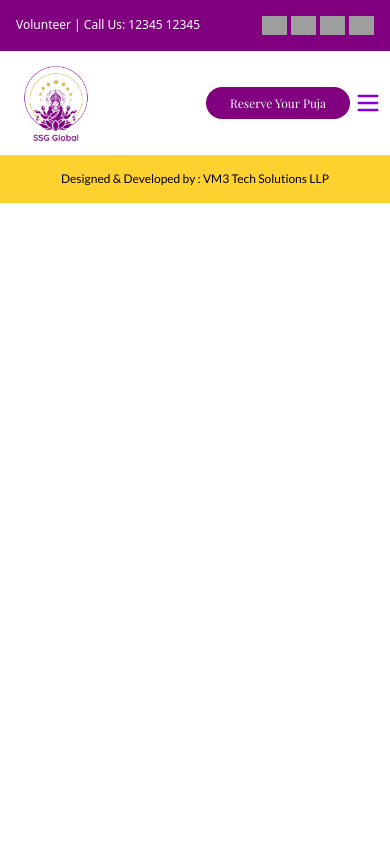
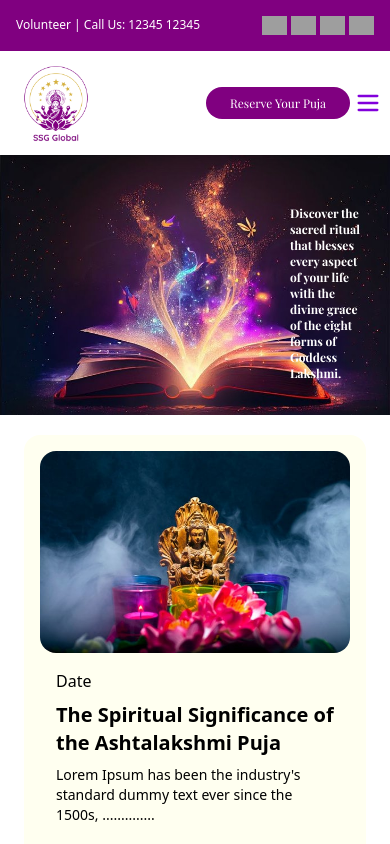
Before and after one commit to ShohebMomin/ssgGlobal, a React (Vite) app in the folder client/: page /blogs in a window 390 px wide. Shown: the top 844 px of the page. Built offline with nearby package versions, Linux system fonts and the light colour scheme; grey boxes are pictures that could not be loaded; a web font is replaced by a local one.

Commit message:
built 4th page for 'blogs' fetched data from JSON file using map() function

```diff
--- /dev/null
+++ b/client/public/blogdata.json
@@ -0,0 +1,44 @@
+[
+    {
+      "id": 1,
+      "image": "SpiritualImage",
+      "date": "Date",
+      "heading": "The Spiritual Significance of the Ashtalakshmi Puja",
+      "information": "Lorem Ipsum has been the industry's standard dummy text ever since the 1500s, .............."
+    },
+    {
+      "id": 2,
+      "image": "SpiritualImage",
+      "date": "Date",
+      "heading": "The Spiritual Significance of the Ashtalakshmi Puja",
+      "information": "Lorem Ipsum has been the industry's standard dummy text ever since the 1500s, .............."
+    },
+    {
+      "id": 3,
+      "image": "SpiritualImage",
+      "date": "Date",
+      "heading": "The Spiritual Significance of the Ashtalakshmi Puja",
+      "information": "Lorem Ipsum has been the industry's standard dummy text ever since the 1500s, .............."
+    },
+    {
+      "id": 1,
+      "image": "SpiritualImage",
+      "date": "Date",
+      "heading": "The Spiritual Significance of the Ashtalakshmi Puja",
+      "information": "Lorem Ipsum has been the industry's standard dummy text ever since the 1500s, .............."
+    },
+    {
+      "id": 2,
+      "image": "SpiritualImage",
+      "date": "Date",
+      "heading": "The Spiritual Significance of the Ashtalakshmi Puja",
+      "information": "Lorem Ipsum has been the industry's standard dummy text ever since the 1500s, .............."
+    },
+    {
+      "id": 3,
+      "image": "SpiritualImage",
+      "date": "Date",
+      "heading": "The Spiritual Significance of the Ashtalakshmi Puja",
+      "information": "Lorem Ipsum has been the industry's standard dummy text ever since the 1500s, .............."
+    }
+]
--- a/client/src/App.jsx
+++ b/client/src/App.jsx
@@ -8,6 +8,7 @@ import Footer from './components/Footer';
 import { BrowserRouter as Router, Route, Routes} from 'react-router-dom'
 import AboutUs from './components/Pages/AboutUs';
 import AboutPuja from './components/Pages/AboutPuja';
+import BlogsPage from './components/Pages/BlogsPage';
 
 
 function App() {
@@ -23,6 +24,7 @@ function App() {
         <Route path="/" element={<HomePage />} />
         <Route path="/about" element={<AboutUs />} />
         <Route path="/about-puja" element={<AboutPuja />} />
+        <Route path="/blogs" element={<BlogsPage />} />
         <Route path="/contact" element={<ContactUs />} />
       </Routes>
 
--- a/client/src/components/Navbar.jsx
+++ b/client/src/components/Navbar.jsx
@@ -39,7 +39,7 @@ export default function Navbar() {
                 <ul id="navbar-elments" className="flex items-center gap-25 font-bold font-lato text-xl ">
                     <li id="home"><Link to="/">Home</Link></li>
                     <li id="about-us"><Link to="/about">About Us</Link></li>
-                    <li id="about-puja">About Puja</li>
+                    <li id="about-puja"><Link to="/about-puja">About Puja</Link></li>
                     <li id="blog">Blog</li>
                     <li id="contact">Contact</li>
                 </ul>
--- a/client/src/components/Pages/AboutUs.jsx
+++ b/client/src/components/Pages/AboutUs.jsx
@@ -1,4 +1,4 @@
-import React from 'react'
+
 import HeroSection from '../HeroSection'
 import HeadingParagraph from '../HeadingParagraph'
 import mandirImage from "../../assets/Images/mandir-image.jpg"
--- /dev/null
+++ b/client/src/components/Pages/BlogsPage.jsx
@@ -0,0 +1,31 @@
+import HeroSection from "../HeroSection"
+import blogs from '/public/blogdata.json'
+
+const BlogsPage = () => {
+  return (
+    <>
+      <HeroSection textSize="text-xs md:text-5xl" imagesrc="src\assets\Images\book.jpg" layout="top-2 md:top-10 left-auto right-5 md:right-10 h-full w-20 md:w-96" heading="Discover the sacred ritual that blesses every aspect of your life with the divine grace of the eight forms of Goddess Lakshmi."/>
+
+      <div className="md:px-10 px-1 mx-auto grid grid-cols-1 md:grid-cols-3 gap-6">
+
+        {blogs.map((blogs) => (
+          <div className="bg-[#fffff0] p-4 rounded-2xl m-5 place-items-end-safe overflow-visible md:w-md lg:w-md ">
+              <img
+                src="src/assets/Images/spiritual.jpg"
+                alt={blogs.name}
+                className="md:w-96 lg:w-96 object-cover rounded-2xl m-auto"
+              />
+              <div className="p-4">
+                <p className=" text-black">{blogs.date}</p>
+                <h3 className="mt-2 text-xl font-semibold">{blogs.heading}</h3>
+                <p className="mt-2 text-sm">{blogs.information}</p>
+              </div>
+              <div className="flex font-playfair text-xl font-bold"><button className="mr-2 text-[#D4AF37]">Read More</button><p className="text-customPurple font-lato font-bold ">&gt;&gt;</p></div>
+            </div>
+        ))}
+    </div>
+    </>
+  )
+}
+
+export default BlogsPage
--- a/client/src/components/SpiritualInsightsSlider.jsx
+++ b/client/src/components/SpiritualInsightsSlider.jsx
@@ -2,6 +2,7 @@ import Slider from 'react-slick';
 import "slick-carousel/slick/slick.css";
 import "slick-carousel/slick/slick-theme.css";
 import SpiritualImage from '../assets/Images/spiritual.jpg';
+import blogs from '/public/blogdata.json'
 
 
 const SpiritualInsightsSlider = () => {
@@ -39,44 +40,20 @@ const SpiritualInsightsSlider = () => {
   ],
   };
 
-  const slides = [
-    {
-      id: 1,
-      image: SpiritualImage,
-      date: 'Date',
-      heading: "The Spiritual Significance of the Ashtalakshmi Puja",
-      information: "Lorem Ipsum has been the industry's standard dummy text ever since the 1500s, .............."
-    },
-    {
-      id: 2,
-      image: SpiritualImage,
-      date: 'Date',
-      heading: "The Spiritual Significance of the Ashtalakshmi Puja",
-      information: "Lorem Ipsum has been the industry's standard dummy text ever since the 1500s, .............."
-    },
-    {
-      id: 3,
-      image: SpiritualImage,
-      date: 'Date',
-      heading: "The Spiritual Significance of the Ashtalakshmi Puja",
-      information: "Lorem Ipsum has been the industry's standard dummy text ever since the 1500s, .............."
-    },
-  ];
-
   return (
     <div className="md:px-10 px-1 mx-auto">
       <Slider {...settings} className="-mx-2">
-        {slides.map((slide) => (
+        {blogs.map((blogs) => (
           <div className="bg-[#fffff0] p-4 rounded-2xl m-5 place-items-end-safe overflow-visible">
               <img
-                src={slide.image}
-                alt={slide.name}
+                src="src/assets/Images/spiritual.jpg"
+                alt={blogs.name}
                 className="w-full object-cover  rounded-2xl"
               />
               <div className="p-4">
-                <p className=" text-black">{slide.date}</p>
-                <h3 className="mt-2 text-xl font-semibold">{slide.heading}</h3>
-                <p className="mt-2 text-sm">{slide.information}</p>
+                <p className=" text-black">{blogs.date}</p>
+                <h3 className="mt-2 text-xl font-semibold">{blogs.heading}</h3>
+                <p className="mt-2 text-sm">{blogs.information}</p>
               </div>
               <div className="flex font-playfair text-xl font-bold"><button className="mr-2 text-[#D4AF37]">Read More</button><p className="text-customPurple font-lato font-bold ">&gt;&gt;</p></div>
             </div>
--- a/client/src/components/oldnavbar.jsx
+++ /dev/null
@@ -1,29 +0,0 @@
-import SocialMediaIcons from './SocialMediaIcons'
-
-function Navbar() {
-  return (
-    <>
-      <div id='header' className="header w-full md:w-32 lg:w-full">
-        <p className="">Volunteer | Call Us: 12345 12345</p>
-        <div id="social-media-icons" className="flex absolute right-11 gap-1">
-          <SocialMediaIcons/>
-        </div>
-      </div>
-        <div id='logo' className="absolute left-15">
-          <img  className="w-20 h-20 md:h-20 md:w-20 lg:w-20" src="\src\assets\Images\logo.png" alt="logo" />
-        </div>
-      <nav className="flex p-7 justify-center items-center m-2">
-        <ul id="navbar-elments" className="flex  gap-5 font-bold font-lato text-sm/ ">
-          <li id="home">Home</li>
-          <li id="about-us">About Us</li>
-          <li id="about-puja">About Puja</li>
-          <li id="blog">Blog</li>
-          <li id="contact">Contact</li>
-        </ul>
-          <button id="reserve-puja-btn" className="purple-btn right-15">Reserve Your Puja</button>
-      </nav>
-    </>
-  )
-}
-
-export default Navbar
--- a/client/src/index.css
+++ b/client/src/index.css
@@ -114,7 +114,7 @@ form #address,
 }
 
 .ashtalakshmi-content-div h2{
-  @apply text-xl text-customPurple
+  @apply text-xl text-customPurple font-bold
 }
 .ashtalakshmi-div img{
 @apply md:w-20 md:h-25 w-20 h-20 mx-auto
```
Also changed, not shown: client/src/assets/Images/book.jpg (added).
